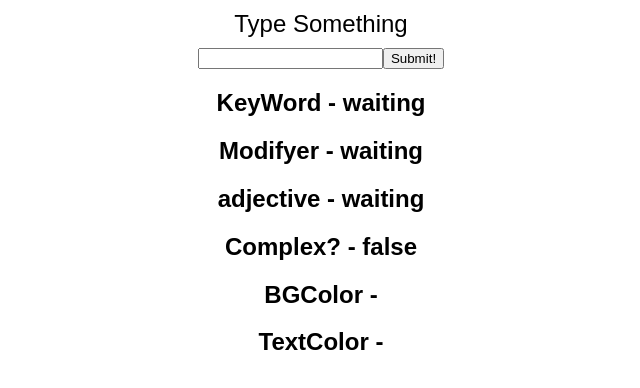
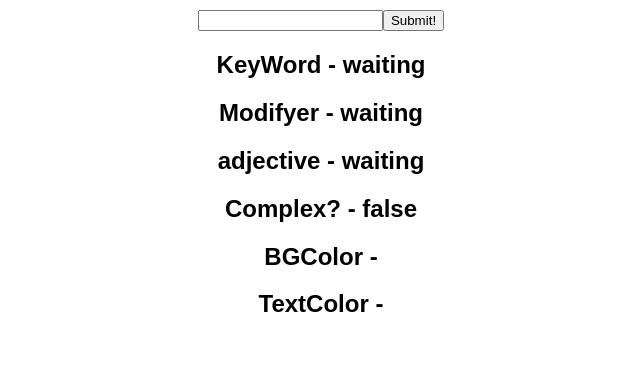
Before and after one commit to claytonweller/Voice, a React (Create React App) app: page / in a window 1280 px wide. Shown: the top 388 px of the page, without its empty margins (319-959 px from the left). Built offline with nearby package versions, Linux system fonts and the light colour scheme.

Commit message:
made a more general version of the text display. Now it will accept as many important words as are put into it and will hilight them each in a specific way

```diff
--- a/src/TextDisplay.js
+++ b/src/TextDisplay.js
@@ -3,110 +3,47 @@ import React from 'react';
 const TextDisplay = ({ textColor, fieldString, keyWord, adjective, modifyer })=>{
 
 	const callOutText = (text)=>{
+		// let importantWordCount = (fieldString.match(keyWord) || []).length
+		// 	+ (fieldString.match(adjective) || []).length
+		// 	+ (fieldString.match(modifyer) || []).length;
+		let arr = fieldString.split(" ")
+		let valueArr = arr.map((word, i)  => {
+			if (word.toLowerCase() === keyWord){
+				return [word, 'key', i];
+			} else if (word.toLowerCase() === adjective){
+				return [word, 'adj', i];
+			} else if (word.toLowerCase() === modifyer){
+				return [word, 'mod', i];
+			} else {
+				return [word, 'normal', i]
+			}
+		})
 
 
-	 	if (fieldString.includes(modifyer) && fieldString.includes(adjective) && fieldString.includes(keyWord)){
-			let arrKW = fieldString.split(keyWord);
-			let arrA = arrKW.map((element, i) => [element,i]);
-			arrA = arrA.filter(element=> element[0].includes(adjective));
-			let arrASplit = arrA[0][0].split(adjective);
-			let completeArr=[];
-			if (arrA[0][1] === 1){
-				completeArr = arrKW.concat(arrASplit);
-				completeArr.splice(1,1);
-				return(
-					<span>
-						{completeArr[0]}
-						<span style={{fontSize:'1.7em'}}>{keyWord}</span>
-						{completeArr[1]}
-						<span style={{fontSize:'1.6em'}}>{adjective}</span>
-						{completeArr[2]}
-					</span>
-				)
+		let finalArr = valueArr.map(word =>{
+			if (word[1]==='key') {
+				return <span style={{fontSize:'40px'}}>{word[0]} </span>
+			} else if (word[1] === 'adj'){
+				return <span style={{fontSize:'35px'}}>{word[0]} </span>
+			} else if (word[1] === 'mod'){
+				return <span style={{fontSize:'30px'}}>{word[0]} </span>
 			} else {
-				completeArr = arrASplit.concat(arrKW);
-				completeArr.splice(2,1);
-				return(
-					<span>
-						{completeArr[0]}
-						<span style={{fontSize:'1.6em'}}>{adjective}</span>
-						{completeArr[1]}
-						<span style={{fontSize:'1.7em'}}>{keyWord}</span>
-						{completeArr[2]}
-					</span>
-				)
+				return word[0]+' ';
 			}
+		})
 
 
 
-
-	 	}else if (fieldString.includes(adjective) && fieldString.includes(keyWord)){
-			let arrKW = fieldString.split(keyWord);
-			let arrA = arrKW.map((element, i) => [element,i]);
-			arrA = arrA.filter(element=> element[0].includes(adjective));
-			let arrASplit = arrA[0][0].split(adjective);
-			let completeArr=[];
-			if (arrA[0][1] === 1){
-				completeArr = arrKW.concat(arrASplit);
-				completeArr.splice(1,1);
-				return(
-					<span>
-						{completeArr[0]}
-						<span style={{fontSize:'1.7em'}}>{keyWord}</span>
-						{completeArr[1]}
-						<span style={{fontSize:'1.6em'}}>{adjective}</span>
-						{completeArr[2]}
-					</span>
-				)
-			} else {
-				completeArr = arrASplit.concat(arrKW);
-				completeArr.splice(2,1);
-				return(
-					<span>
-						{completeArr[0]}
-						<span style={{fontSize:'1.6em'}}>{adjective}</span>
-						{completeArr[1]}
-						<span style={{fontSize:'1.7em'}}>{keyWord}</span>
-						{completeArr[2]}
-					</span>
-				)
-			}
-
-		} else if(fieldString.includes(keyWord)){
-			let arr = fieldString.split(keyWord);
-			return(
-				<span>
-					{arr[0]}
-					<span style={{fontSize:'1.7em'}}>{keyWord}</span>
-					{arr[1]}
-				</span>
-			)
-		} else if (fieldString.includes(adjective)){
-			let arr = fieldString.split(adjective)
-			return(
-				<span>
-					{arr[0]}
-					<span style={{fontSize:'1.6em'}}>{adjective}</span>
-					{arr[1]}
-				</span>
-			)
-
-
-
-		} else if (fieldString === ''){
-			return (
-				<span>Type Something</span>
-			)
-		} else {
-			return <span>{fieldString}</span>
-		}
+		return (
+			finalArr
+		)
 
 
 	}
 
 	return (
 		<div>
-			<div style={{color:textColor, margin:'10px', fontSize:'1.5em'}}> {callOutText()} </div>
+			<div style={{color:textColor, margin:'10px', fontSize:'1.4em'}}> {callOutText()} </div>
       </div>
 	);
 
--- a/src/actOnUnderstanding.js
+++ b/src/actOnUnderstanding.js
@@ -26,6 +26,7 @@ const actOnunderstanding = (keyWord, adjective, isComplex, modifyer) =>{
 		};
 		action.keyWord = 'waiting';
 		action.adjective = 'waiting';
+		action.modifyer = 'waiting';
 		return action;
 	}
 };
```
Also changed, not shown: src/adjectiveListener.js (line endings or trailing spaces).
